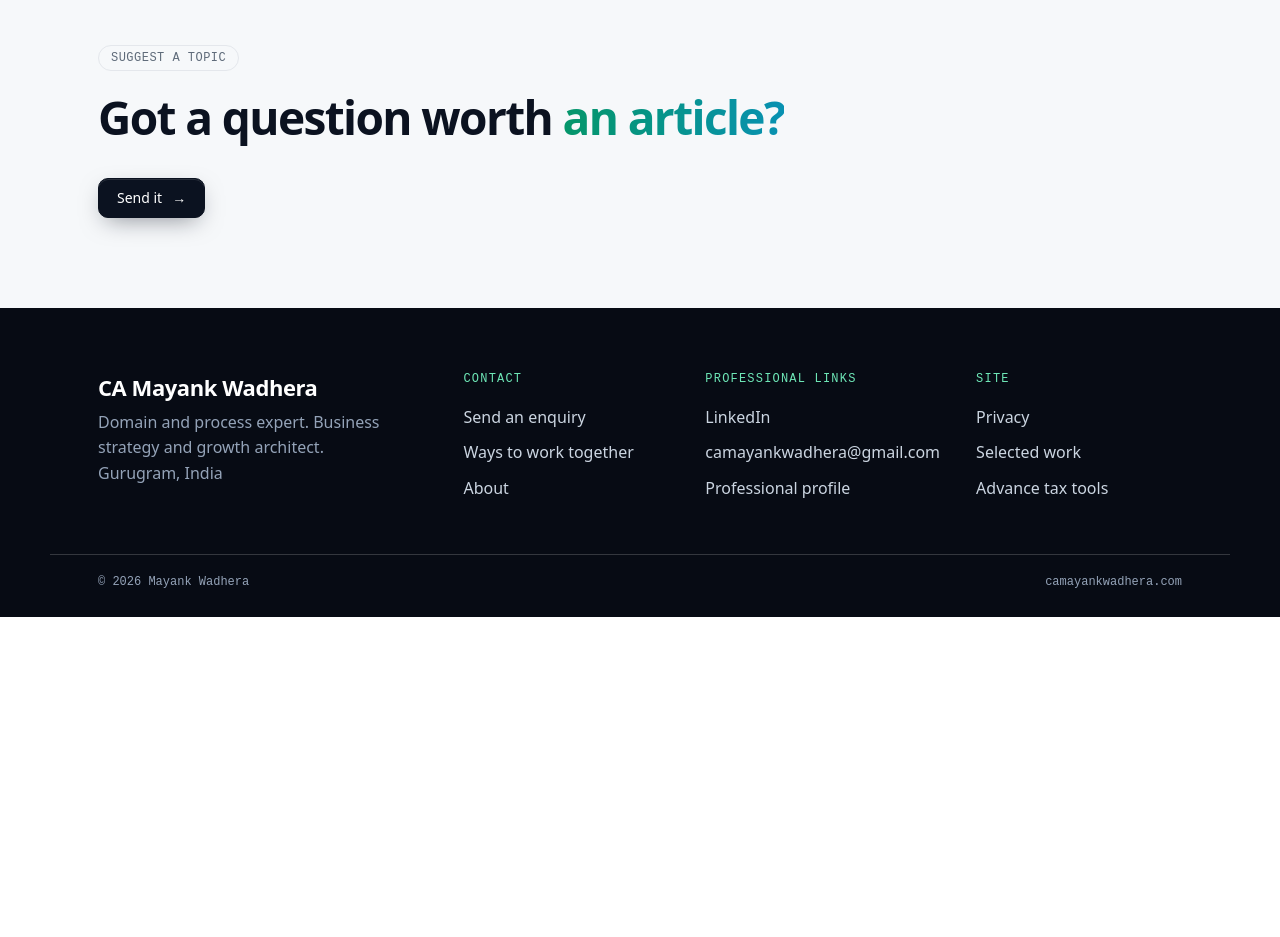
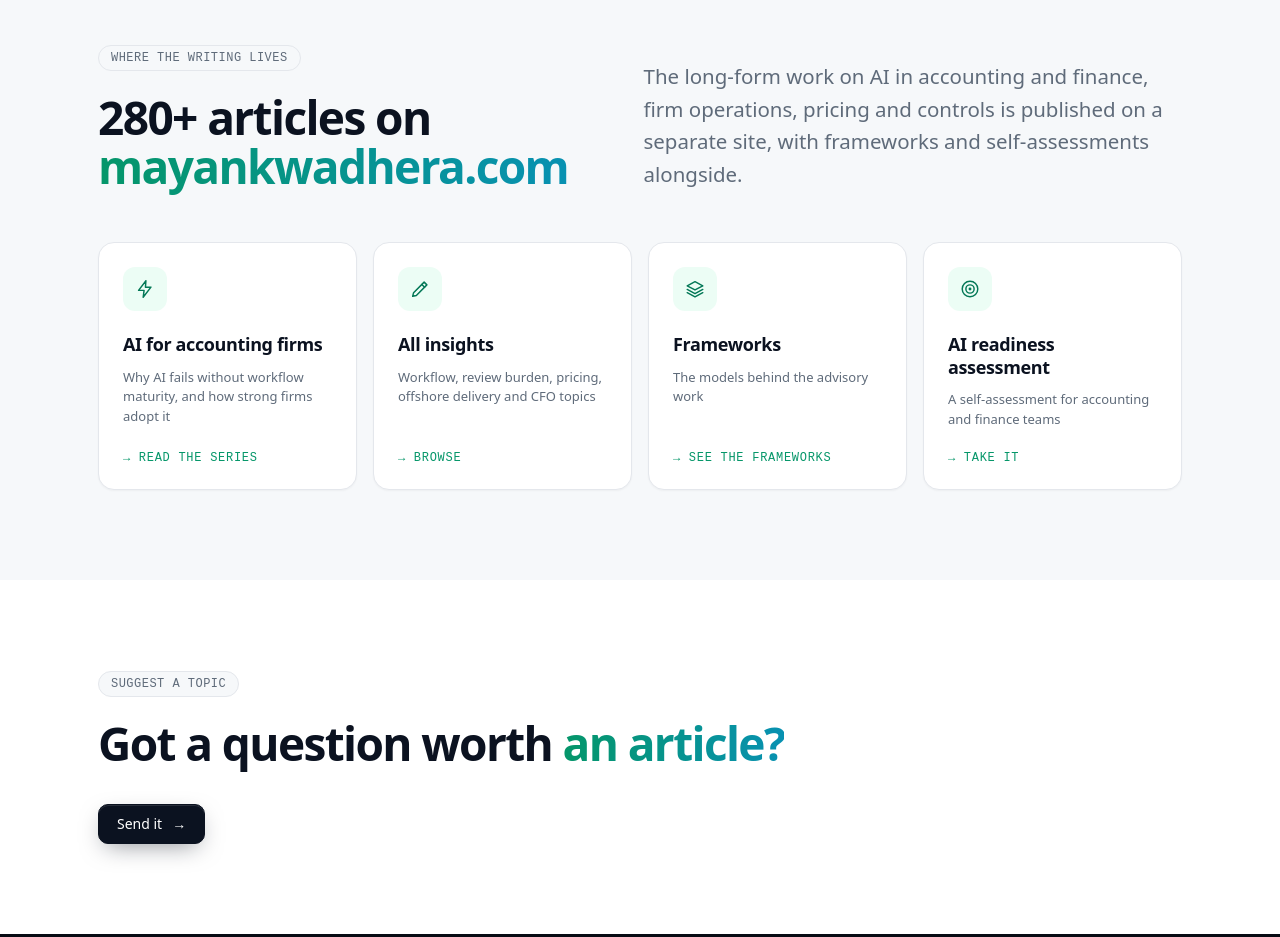
Before and after one commit to camayank/camayankwadhera, an Astro site: page /insights in a window 1280 px wide. Shown: the part 1020-1957 px from the top of the page. Before the commit the page ends 1637 px from the top, so only its background shows below. Built offline with nearby package versions, Linux system fonts and the light colour scheme; Astro itself is replaced by a stand-in of ours.

Commit message:
Link to the writing and frameworks on mayankwadhera.com
Adds a section on the Insights page pointing to the AI series, all
insights, frameworks and the AI readiness assessment, a footer link,
and a further-reading link on the tools page.

Co-Authored-By: Claude Fable 5.2 <noreply@anthropic.com>
Claude-Session: https://claude.ai/code/session_01Sq9oCJQmCyXs7oKa2TqweY

```diff
--- a/src/layouts/Layout.astro
+++ b/src/layouts/Layout.astro
@@ -80,6 +80,7 @@ const cta = isC4
           <a href="https://www.linkedin.com/in/mayankwadhera" rel="noopener">LinkedIn</a>
           <a href="mailto:camayankwadhera@gmail.com">camayankwadhera@gmail.com</a>
           <a href="/profile">Professional profile</a>
+          <a href="https://mayankwadhera.com/" rel="noopener">Insights and frameworks</a>
         </div>
         <div>
           <p class="foot-h">Site</p>
--- a/src/pages/insights.astro
+++ b/src/pages/insights.astro
@@ -25,6 +25,24 @@ import Icon from "../components/Icon.astro";
 
 <section class="section tint">
   <div class="wrap">
+    <div class="sec-head">
+      <div>
+        <p class="eyebrow">Where the writing lives</p>
+        <h2>280+ articles on <em>mayankwadhera.com</em></h2>
+      </div>
+      <p class="lede">The long-form work on AI in accounting and finance, firm operations, pricing and controls is published on a separate site, with frameworks and self-assessments alongside.</p>
+    </div>
+    <div class="tiles c4 reveal">
+      <a class="tile" href="https://mayankwadhera.com/thinking/ai-for-accounting-firms.html" rel="noopener"><Icon name="bolt" /><strong>AI for accounting firms</strong><small>Why AI fails without workflow maturity, and how strong firms adopt it</small><span class="go">Read the series</span></a>
+      <a class="tile" href="https://mayankwadhera.com/insights/" rel="noopener"><Icon name="pen" /><strong>All insights</strong><small>Workflow, review burden, pricing, offshore delivery and CFO topics</small><span class="go">Browse</span></a>
+      <a class="tile" href="https://mayankwadhera.com/frameworks.html" rel="noopener"><Icon name="layers" /><strong>Frameworks</strong><small>The models behind the advisory work</small><span class="go">See the frameworks</span></a>
+      <a class="tile" href="https://mayankwadhera.com/assessments/ai-readiness.html" rel="noopener"><Icon name="target" /><strong>AI readiness assessment</strong><small>A self-assessment for accounting and finance teams</small><span class="go">Take it</span></a>
+    </div>
+  </div>
+</section>
+
+<section class="section">
+  <div class="wrap">
     <p class="eyebrow">Suggest a topic</p>
     <h2>Got a question worth <em>an article?</em></h2>
     <div class="actions"><a class="btn solid" href="/enquire">Send it</a></div>
--- a/src/pages/tools/index.astro
+++ b/src/pages/tools/index.astro
@@ -64,6 +64,7 @@ import { RULES } from "../../lib/tax/india";
     <div class="actions">
       <a class="btn solid" href="/tools/advance-tax">Work out my instalments</a>
       <a class="btn" href="/enquire?audience=founder-advisory">Discuss a larger transaction</a>
+      <a class="btn" href="https://mayankwadhera.com/insights/ai-firms-why-ai-tax-preparation-needs-workflow-guardrails.html" rel="noopener">Read: why AI tax work needs guardrails</a>
     </div>
   </div>
 </section>
```
